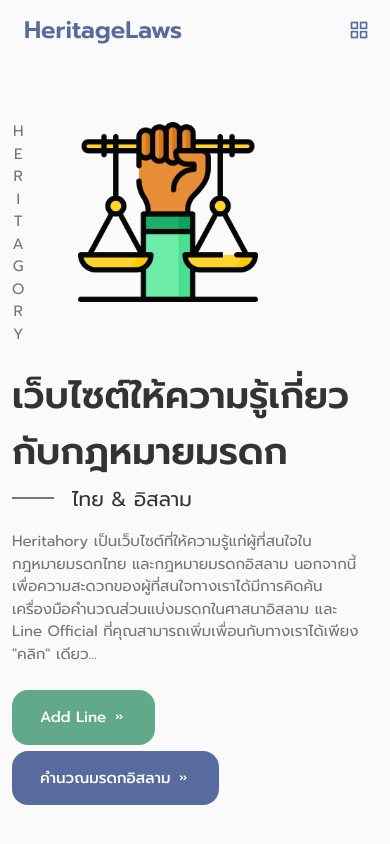
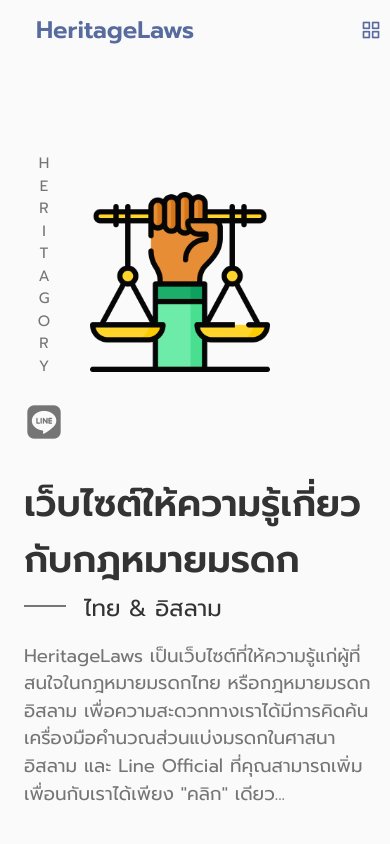
Before and after one commit to s6210110342/heritagory-project, a React (Create React App) app: page / in a window 390 px wide. Shown: the top 844 px of the page. Built offline with nearby package versions, Linux system fonts and the light colour scheme.

Commit message:
home page

```diff
--- a/src/App.css
+++ b/src/App.css
@@ -53,9 +53,9 @@
 /* Responsive typography */
 @media screen and (max-width: 992px) {
   :root {
-    --big-font-size: 2.75rem;
-    --h1-font-size: 1.5rem;
-    --h2-font-size: 1.25rem;
+    --big-font-size: 3rem;
+    --h1-font-size: 2rem;
+    --h2-font-size: 1.5rem;
     --h3-font-size: 1rem;
     --normal-font-size: 0.938rem;
     --small-font-size: 0.813rem;
@@ -125,7 +125,7 @@ img {
 
 .section__subtitle {
   display: block;
-  font-size: var(--small-font-size);
+  font-size: 18px;
   margin-bottom: 4rem;
 }
 
@@ -151,13 +151,13 @@ img {
   display: inline-block;
   background-color: #576b9e;
   color: var(--container-color);
-  padding: 1.25rem 2rem;
-  border-radius: 1rem;
+  padding: 0.85rem 2rem;
+  border-radius: 2rem;
   font-weight: var(--font-medium);
 }
 
 .button:hover {
-  background-color: #d59292;
+  background-color: var(--title-color);
 }
 
 .button__icon {
@@ -194,7 +194,7 @@ img {
   } */
 
   .section {
-    padding: 4rem 0 4rem;
+    /* padding: 4rem 0 4rem; */
   }
 
   /* .section__subtitle {
@@ -211,8 +211,8 @@ img {
     --big-font-size: 2.25rem;
   }
 
-  .container {
-    margin-left: -12px;
+  /* .container {
+    margin-left: var(--mb-1);
     margin-right: var(--mb-1);
-  }
+  } */
 }
--- a/src/App.js
+++ b/src/App.js
@@ -1,7 +1,6 @@
 import React from 'react';
 import './App.css';
 import Header from './components/header/Header';
-import Home from './components/home/Home';
 
 
 function App() {
--- a/src/components/home/Banweb.jsx
+++ b/src/components/home/Banweb.jsx
@@ -3,7 +3,10 @@ import React from 'react'
 const Social = () => {
   return (
     <div className="home__social">
-        H <br />E <br />R <br />I <br />T <br />A <br />G <br />O <br />R <br />Y
+      H <br />E <br />R <br />I <br />T <br />A <br />G <br />O <br />R <br />Y
+
+      <a href="https://lin.ee/njDD62n"><i class="uil uil-line text-[40px]"></i></a>
+
     </div>
   )
 }
--- a/src/components/home/Data.jsx
+++ b/src/components/home/Data.jsx
@@ -9,20 +9,14 @@ const Data = () => {
 
       <h3 className="home__subtitle">ไทย & อิสลาม</h3>
       <p className="home__description">
-        Heritahory เป็นเว็บไซต์ที่ให้ความรู้แก่ผู้ที่สนใจในกฎหมายมรดกไทย
-        และกฎหมายมรดกอิสลาม
-        นอกจากนี้เพื่อความสะดวกของผู้ที่สนใจทางเราได้มีการคิดค้นเครื่องมือคำนวณส่วนแบ่งมรดกในศาสนาอิสลาม
-        และ Line Official ที่คุณสามารถเพิ่มเพื่อนกับทางเราได้เพียง "คลิก" เดียว...
+        HeritageLaws เป็นเว็บไซต์ที่ให้ความรู้แก่ผู้ที่สนใจในกฎหมายมรดกไทย
+        หรือกฎหมายมรดกอิสลาม เพื่อความสะดวกทางเราได้มีการคิดค้นเครื่องมือคำนวณส่วนแบ่งมรดกในศาสนาอิสลาม
+        และ Line Official ที่คุณสามารถเพิ่มเพื่อนกับเราได้เพียง "คลิก" เดียว...
       </p>
 
-      <a href="https://lin.ee/njDD62n" className="button button__line">
-        <span>Add Line</span> <i class="uil uil-angle-double-right"></i>
-      </a>
-
-      <a href="islam" className="button">
-        คำนวณมรดกอิสลาม <i class="uil uil-angle-double-right"></i>
-      </a>
-
+      <a href="thai" className="button mr-2 mb-2">ไทย</a>
+      <a href="islam" className="button mr-2">อิสลาม</a>
+      <a href="islam" className="button mr-2">คำนวณมรดกอิสลาม</a>
     </div>
   );
 };
--- a/src/components/home/Home.jsx
+++ b/src/components/home/Home.jsx
@@ -3,6 +3,7 @@ import Data from './Data'
 import "./home.css"
 import Ban_web from './Banweb'
 import ScrollDown from './ScrollDown'
+import About from '../about-us/About'
 
 const Home = () => {
   return (
@@ -16,7 +17,9 @@ const Home = () => {
           <Data />
         </div>
 
-        <ScrollDown />
+        {/* <ScrollDown /> */}
+
+        {/* <About /> */}
 
       </div>
     </section>
--- a/src/components/home/home.css
+++ b/src/components/home/home.css
@@ -7,13 +7,6 @@
     padding-top: 5.5rem;
     column-gap: 2rem;
     align-items: center;
-}
-
-.button__line {
-    margin-right: 6px;
-    background-color: #62a88b;
-    margin-bottom: 6px;
-    margin-top: -15px;
 }
 
 .home__social {
@@ -30,7 +23,7 @@
 
 .home__subtitle {
     position: relative;
-    font-size: 20px;
+    font-size: 23px;
     padding-left: 5.4rem;
     font-weight: var(--font-normal);
     margin-bottom: var(--mb-1);
@@ -47,8 +40,9 @@
 }
 
 .home__description {
-    margin-bottom: var(--mb-2);
+    margin-bottom: var(--mb-1);
     min-width: 350px;
+    font-size: 18.4px;
 }
 
 .home__img {
```
